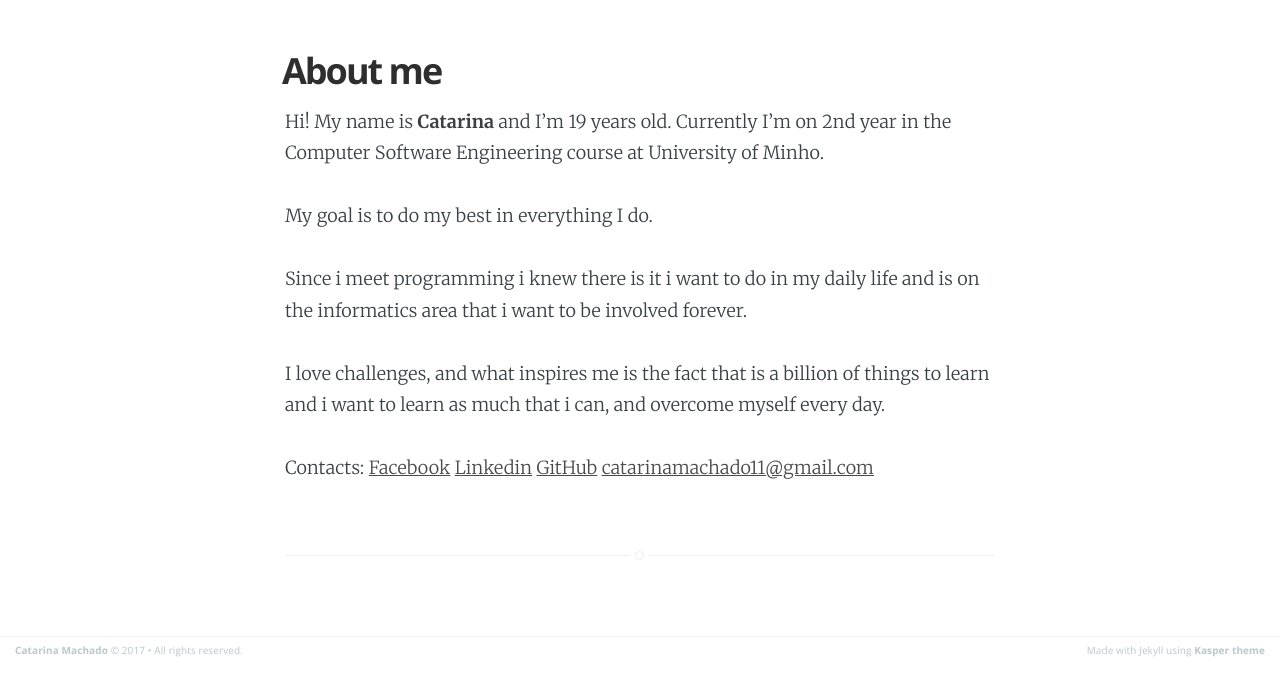
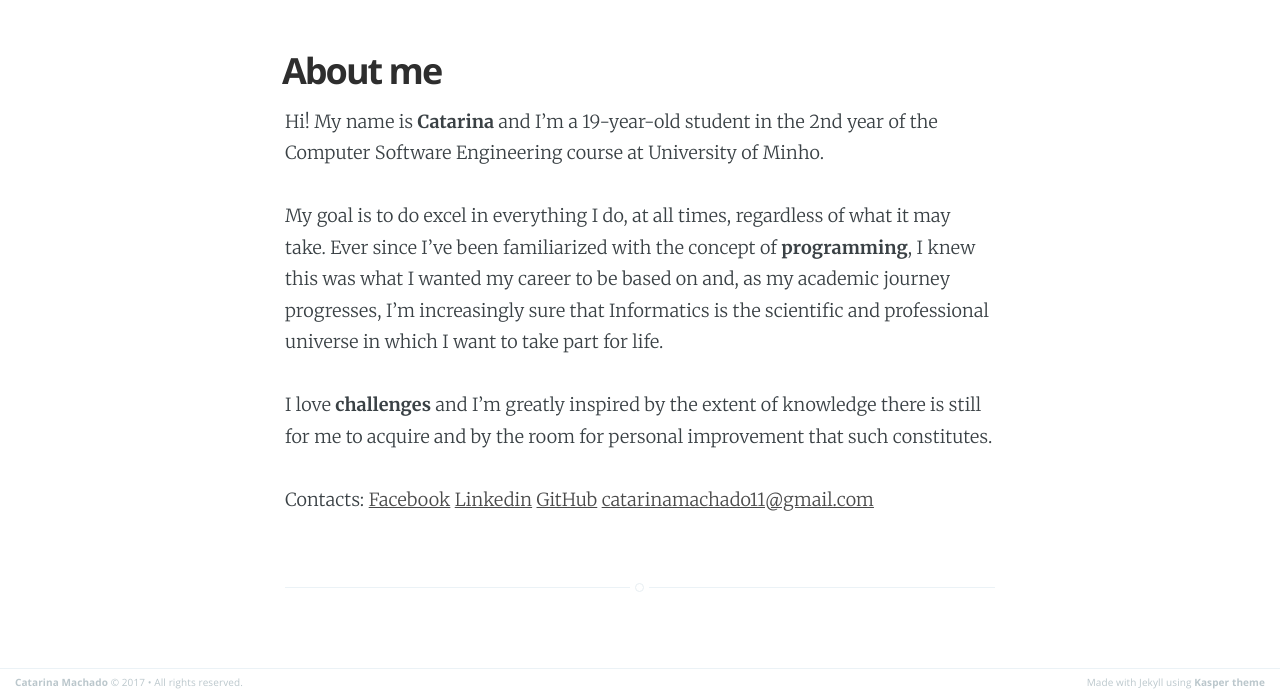
Before and after one commit to catarinamachado/catarinamachado-old-page, a Jekyll site: the page built from about.md, in a window 1280 px wide. Shown: the part 585-1281 px from the top of the page. Built offline with Jekyll 4.4.1, drawn with Linux system fonts in a browser that asks for light colours; before the commit the page ends 1250 px from its top, so only the background shows below that.

Commit message:
about me changes

```diff
--- a/about.md
+++ b/about.md
@@ -4,14 +4,12 @@ title: About me
 cover: '/assets/images/tecnology.png'
 ---
 
-Hi! My name is <b>Catarina</b> and I’m 19 years old. Currently I’m on 2nd year in the Computer Software Engineering course at University of Minho.
+Hi! My name is <b>Catarina</b> and I'm a 19-year-old student in the 2nd year of the Computer Software Engineering course at University of Minho.
 
-My goal is to do my best in everything I do.
+My goal is to do excel in everything I do, at all times, regardless of what it may take.
+Ever since I've been familiarized with the concept of <b>programming</b>, I knew this was what I wanted my career to be based on and, as my academic journey progresses, I'm increasingly sure that Informatics is the scientific and professional universe in which I want to take part for life.
 
-Since i meet programming i knew there is it i want to do in my daily life and is on the informatics area that i want to be involved forever.
-
-I love challenges, and what inspires me is the fact that is a billion of things to learn and i want to learn as much that i can, and overcome myself every day.
-
+I love <b>challenges</b> and I'm greatly inspired by the extent of knowledge there is still for me to acquire and by the room for personal improvement that such constitutes.
 
 
 Contacts:
```
Also changed, not shown: 1 other file.
